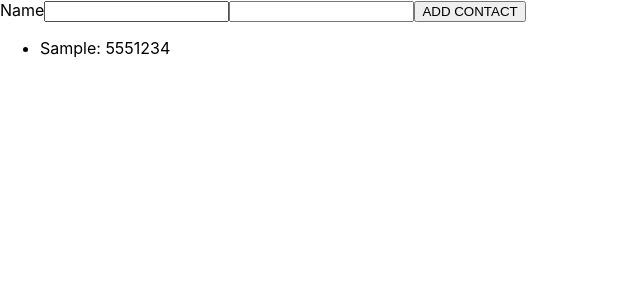
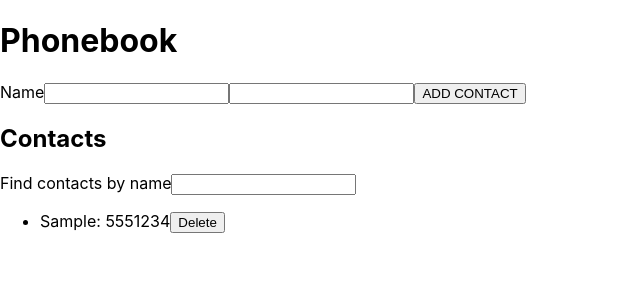
Before and after one commit to kolotiuk/goit-react-hw-02-phonebook, a React (Create React App) app: page / in a window 1280 px wide. Both pictures are taken after typing "Sample", "5551234" into the empty fields and a click on the button "ADD CONTACT". Shown: the top 300 px of the page, without its empty margins (0-640 px from the left). Built offline with nearby package versions, Linux system fonts and the light colour scheme.

Commit message:
finish the logic part

```diff
--- a/src/components/ContactsList/ContactsList.jsx
+++ b/src/components/ContactsList/ContactsList.jsx
@@ -1,9 +1,12 @@
-const ContactsList = ({ contacts }) => {
+const ContactsList = ({ contacts, handleDelete }) => {
   return (
     <ul>
       {contacts.map(el => (
-        <li key={el.id}>
+        <li key={el.id} id={el.id} name={el.name} number={el.number}>
           {el.name}: {el.number}
+          <button type="button" onClick={() => handleDelete(el.id)}>
+            Delete
+          </button>
         </li>
       ))}
     </ul>
--- /dev/null
+++ b/src/components/ContactsList/index.js
@@ -0,0 +1 @@
+export { default } from './ContactsList';
--- /dev/null
+++ b/src/components/Filter/Filter.jsx
@@ -0,0 +1,10 @@
+const Filter = ({ value, onChange }) => {
+  return (
+    <label>
+      Find contacts by name
+      <input type="text" value={value} onChange={onChange} />
+    </label>
+  );
+};
+
+export default Filter;
--- /dev/null
+++ b/src/components/Filter/index.js
@@ -0,0 +1 @@
+export { default } from './Filter';
--- a/src/components/PhonePage/PhonePage.jsx
+++ b/src/components/PhonePage/PhonePage.jsx
@@ -1,26 +1,57 @@
 import React, { Component } from 'react';
 import Form from 'components/Form';
-import ContactsList from 'components/ContactsList/ContactsList';
+import ContactsList from 'components/ContactsList';
+import Filter from 'components/Filter';
 
 export default class PhonePage extends Component {
   state = {
     contacts: [],
-    number: '',
+    filter: '',
   };
 
-  handleAddContact = contact =>
+  handleAddContact = contact => {
+    if (this.state.contacts.find(item => item.name === contact.name)) {
+      alert(`${contact.name} is already in contacts.`);
+      return;
+    }
     this.setState(prevState => ({
       contacts: [...prevState.contacts, contact],
     }));
+  };
+
+  handleDelete = item => {
+    this.setState(prevState => ({
+      contacts: prevState.contacts.filter(contact => contact.id !== item),
+    }));
+  };
+
+  handleChangeFilter = e => {
+    this.setState({ filter: e.currentTarget.value });
+  };
+
+  getVisisbleContacts = () => {
+    const { filter, contacts } = this.state;
+
+    const normalizedFilter = filter.toLowerCase();
+
+    return contacts.filter(contact =>
+      contact.name.toLowerCase().includes(normalizedFilter)
+    );
+  };
 
   render() {
-    const { contacts } = this.state;
-    const { handleAddContact } = this;
+    const { filter } = this.state;
+    const { handleAddContact, handleDelete, handleChangeFilter } = this;
+    const visible = this.getVisisbleContacts();
 
     return (
       <>
+        <h1>Phonebook</h1>
         <Form handleAddContact={handleAddContact} />
-        <ContactsList contacts={contacts} />
+
+        <h2>Contacts</h2>
+        <Filter value={filter} onChange={handleChangeFilter} />
+        <ContactsList contacts={visible} handleDelete={handleDelete} />
       </>
     );
   }
```
